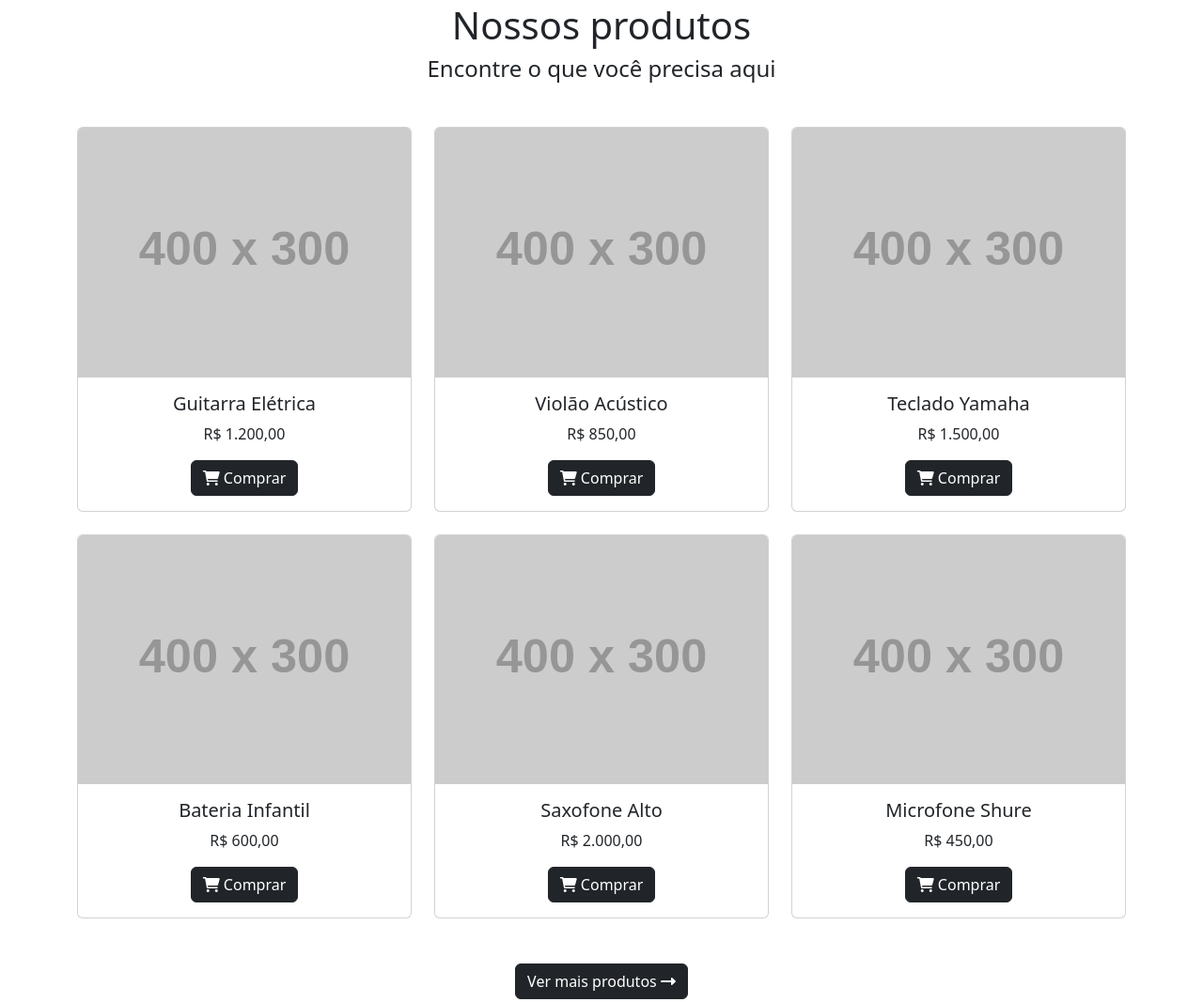
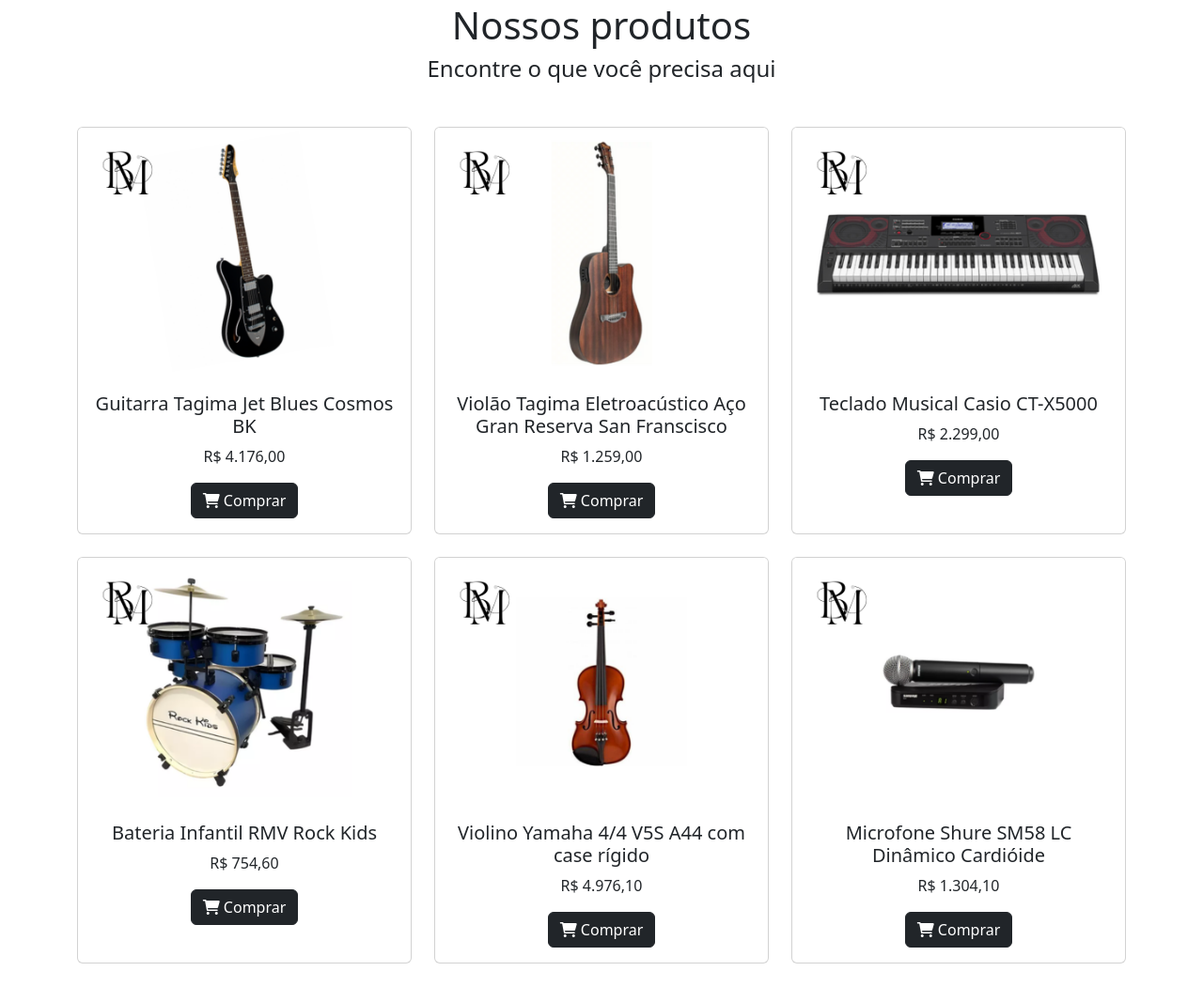
Before and after one commit to Debora-Carvalho/projectWebII-aula1, a plain HTML site: page beatmusic.html in a window 1280 px wide. Shown: the part 1836-2903 px from the top of the page at 94% size. Drawn offline with nearby package versions, Linux system fonts and the light colour scheme; placeholder pictures from the web are drawn by us.

Commit message:
adicionar imagens dos produtos

```diff
--- a/beatmusic.html
+++ b/beatmusic.html
@@ -164,10 +164,10 @@
         <div class="row row-cols-1 row-cols-md-3 g-4">
           <div class="col">
             <div class="card h-100">
-              <img src="https://via.placeholder.com/400x300" class="card-img-top" alt="Produto 1">
+              <img src="images/img_guitarra.png" class="card-img-top" alt="Guitarra">
               <div class="card-body text-center">
-                <h5 class="card-title">Guitarra Elétrica</h5>
-                <p class="card-text">R$ 1.200,00</p>
+                <h5 class="card-title">Guitarra Tagima Jet Blues Cosmos BK</h5>
+                <p class="card-text">R$ 4.176,00</p>
                 <a href="#" class="btn btn-dark">
                   <i class="fas fa-shopping-cart"></i> Comprar
                 </a>
@@ -176,10 +176,10 @@
           </div>
           <div class="col">
             <div class="card h-100">
-              <img src="https://via.placeholder.com/400x300" class="card-img-top" alt="Produto 2">
+              <img src="images/img_violao.png" class="card-img-top" alt="Violão">
               <div class="card-body text-center">
-                <h5 class="card-title">Violão Acústico</h5>
-                <p class="card-text">R$ 850,00</p>
+                <h5 class="card-title">Violão Tagima Eletroacústico Aço Gran Reserva San Franscisco</h5>
+                <p class="card-text">R$ 1.259,00</p>
                 <a href="#" class="btn btn-dark">
                   <i class="fas fa-shopping-cart"></i> Comprar
                 </a>
@@ -188,10 +188,10 @@
           </div>
           <div class="col">
             <div class="card h-100">
-              <img src="https://via.placeholder.com/400x300" class="card-img-top" alt="Produto 3">
+              <img src="images/img_teclado.png" class="card-img-top" alt="Teclado Musical">
               <div class="card-body text-center">
-                <h5 class="card-title">Teclado Yamaha</h5>
-                <p class="card-text">R$ 1.500,00</p>
+                <h5 class="card-title">Teclado Musical Casio CT-X5000</h5>
+                <p class="card-text">R$ 2.299,00</p>
                 <a href="#" class="btn btn-dark">
                   <i class="fas fa-shopping-cart"></i> Comprar
                 </a>
@@ -200,10 +200,10 @@
           </div>
           <div class="col">
             <div class="card h-100">
-              <img src="https://via.placeholder.com/400x300" class="card-img-top" alt="Produto 4">
+              <img src="images/img_bateria.png" class="card-img-top" alt="Bateria">
               <div class="card-body text-center">
-                <h5 class="card-title">Bateria Infantil</h5>
-                <p class="card-text">R$ 600,00</p>
+                <h5 class="card-title">Bateria Infantil RMV Rock Kids</h5>
+                <p class="card-text">R$ 754,60</p>
                 <a href="#" class="btn btn-dark">
                   <i class="fas fa-shopping-cart"></i> Comprar
                 </a>
@@ -212,10 +212,10 @@
           </div>
           <div class="col">
             <div class="card h-100">
-              <img src="https://via.placeholder.com/400x300" class="card-img-top" alt="Produto 5">
+              <img src="images/img_violino.png" class="card-img-top" alt="Violino">
               <div class="card-body text-center">
-                <h5 class="card-title">Saxofone Alto</h5>
-                <p class="card-text">R$ 2.000,00</p>
+                <h5 class="card-title">Violino Yamaha 4/4 V5S A44 com case rígido</h5>
+                <p class="card-text">R$ 4.976,10</p>
                 <a href="#" class="btn btn-dark">
                   <i class="fas fa-shopping-cart"></i> Comprar
                 </a>
@@ -224,10 +224,10 @@
           </div>
           <div class="col">
             <div class="card h-100">
-              <img src="https://via.placeholder.com/400x300" class="card-img-top" alt="Produto 6">
+              <img src="images/img_microfone.png" class="card-img-top" alt="Microfone">
               <div class="card-body text-center">
-                <h5 class="card-title">Microfone Shure</h5>
-                <p class="card-text">R$ 450,00</p>
+                <h5 class="card-title">Microfone Shure SM58 LC Dinâmico Cardióide</h5>
+                <p class="card-text">R$ 1.304,10</p>
                 <a href="#" class="btn btn-dark">
                   <i class="fas fa-shopping-cart"></i> Comprar
                 </a>
```
Also changed, not shown: images/img_bateria.png (added), images/img_guitarra.png (added), images/img_microfone.png (added), images/img_teclado.png (added), images/img_violao.png (added), images/img_violino.png (added).
